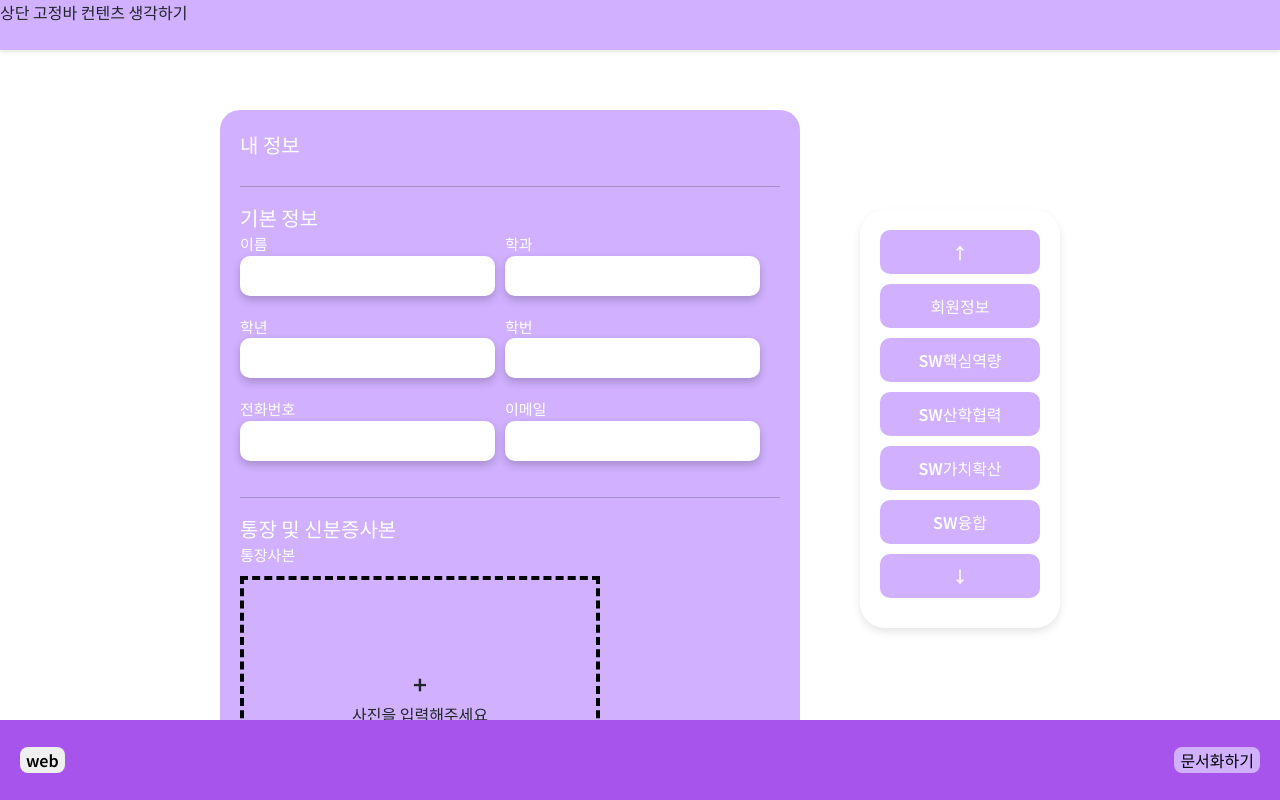
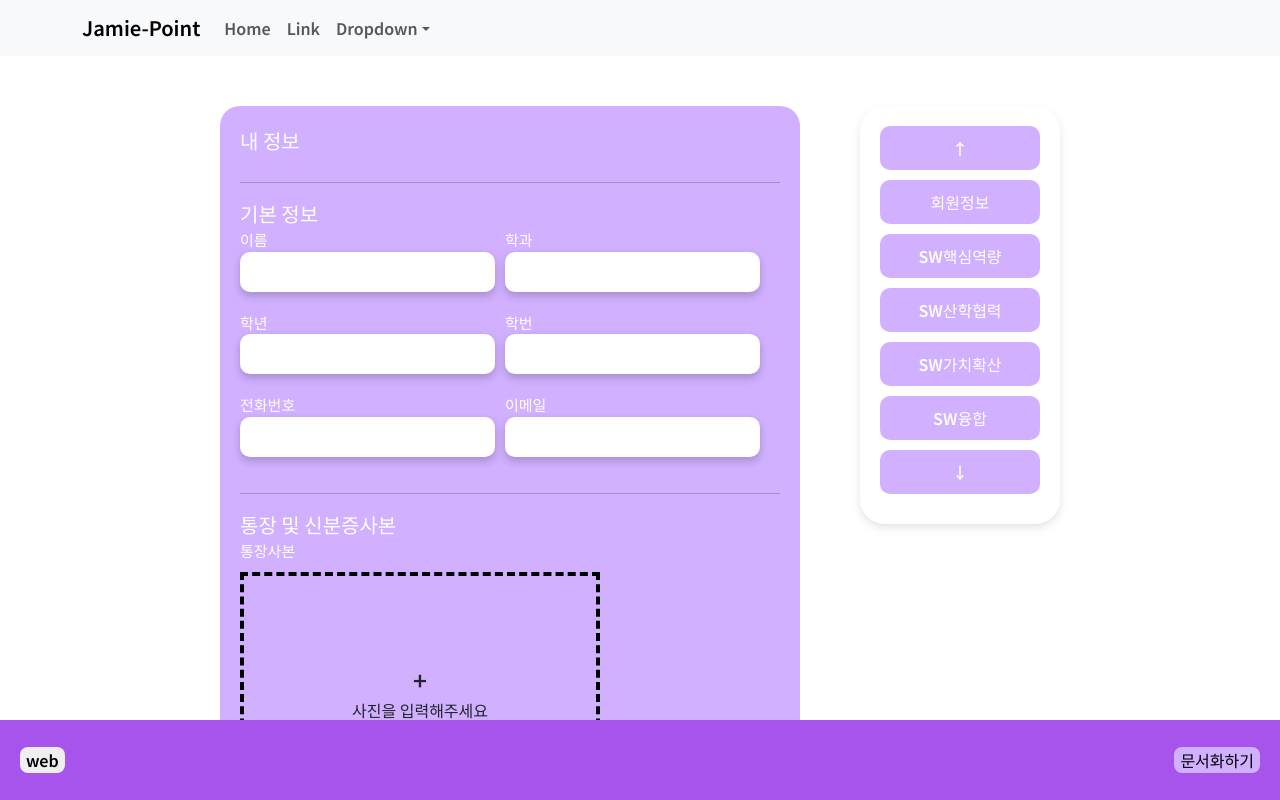
Before and after one commit to Koh-Du-Beom/Old-version-Jamie-Point, a React (Create React App) app: page /info in a window 1280 px wide. Shown: the top 800 px of the page. Built offline with nearby package versions, Linux system fonts and the light colour scheme.

Commit message:
RightNavBar animation add

```diff
--- a/src/components/TopNavBar.tsx
+++ b/src/components/TopNavBar.tsx
@@ -1,8 +1,33 @@
 import classes from '../styles/components/TopNavBar.module.css';
 import React from 'react';
-const TopNavBar:React.FC = () => {
+
+
+import Container from 'react-bootstrap/Container';
+import Nav from 'react-bootstrap/Nav';
+import Navbar from 'react-bootstrap/Navbar';
+import NavDropdown from 'react-bootstrap/NavDropdown';
+
+const TopNavBar : React.FC = () => {
   return (
-    <div className={classes.navbar}>상단 고정바 컨텐츠 생각하기</div>
+    <Navbar expand="lg" className="bg-body-tertiary">
+      <Container>
+        <Navbar.Brand href="#home">Jamie-Point</Navbar.Brand>
+        <Navbar.Toggle aria-controls="basic-navbar-nav" />
+        <Navbar.Collapse id="basic-navbar-nav">
+          <Nav className="me-auto">
+            <Nav.Link>Home</Nav.Link>
+            <Nav.Link>Link</Nav.Link>
+            <NavDropdown title="Dropdown" id="basic-nav-dropdown">
+              <NavDropdown.Item>Action</NavDropdown.Item>
+              <NavDropdown.Item> Another action</NavDropdown.Item>
+              <NavDropdown.Item>Something</NavDropdown.Item>
+              <NavDropdown.Divider />
+              <NavDropdown.Item>Separated link</NavDropdown.Item>
+            </NavDropdown>
+          </Nav>
+        </Navbar.Collapse>
+      </Container>
+    </Navbar>
   );
 }
 
--- a/src/layouts/MainLayout.tsx
+++ b/src/layouts/MainLayout.tsx
@@ -5,30 +5,44 @@
 import BottomNavBar from '../components/Footer/BottomNavBar';
 import BottomInfo from '../components/Footer/BottomInfo';
 import FinalCheckModal from '../components/FinalCheckModal';
-
+import { useEffect } from 'react';
 
 const MainLayout: React.FC<{children : React.ReactNode}> = ({children}) => {
 	const [isModalOpen, setIsModalOpen] = useState<boolean>(false);
 	const openModal = () => setIsModalOpen(true);
 	const closeModal = () => setIsModalOpen(false);
 
+	const [scrollY, setScrollY] = useState(0);
+
+  const handleScroll = () => {
+    setScrollY(window.scrollY);
+  };
+
+  useEffect(() => {
+    window.addEventListener('scroll', handleScroll);
+
+    return () => {
+      window.removeEventListener('scroll', handleScroll);
+    };
+  }, []);
+
+  // rightNavBarWrapper의 스타일을 동적으로 조정하기 위한 객체
+  const rightNavBarStyle = {
+    transform: `translateY(${scrollY}px)`,
+    transition: 'transform 0.5s ease-out',
+  };
+
   return (
     <div className={classes.mainLayout}>
       <TopNavBar/>
       <div className={classes.content}>
 				<div className={classes.childrenWrapper}>{children}</div>
-				<div className={classes.rightNavBarWrapper}>
-					<RightNavBar/>
-
-				</div>
+				<div className={classes.rightNavBarWrapper} style={rightNavBarStyle}><RightNavBar/></div>
 				{ isModalOpen ? <FinalCheckModal onClose={closeModal}/> : null }
 
       </div>
-
 			<BottomNavBar openModal={openModal}/>
 			<BottomInfo/>
-
-
     </div>
   )
 }
--- a/src/styles/layouts/MainLayout.module.css
+++ b/src/styles/layouts/MainLayout.module.css
@@ -7,7 +7,7 @@
 .content {
 	display: flex;
 	margin: 0 auto;
-	padding-top: 80px;
+	padding-top: 20px;
 	align-items: flex-start;
 }
 
@@ -18,6 +18,4 @@
 .rightNavBarWrapper{
 	display: flex;
 	flex-direction: column;
-	position: sticky;
-	top: 180px;
 }
```
